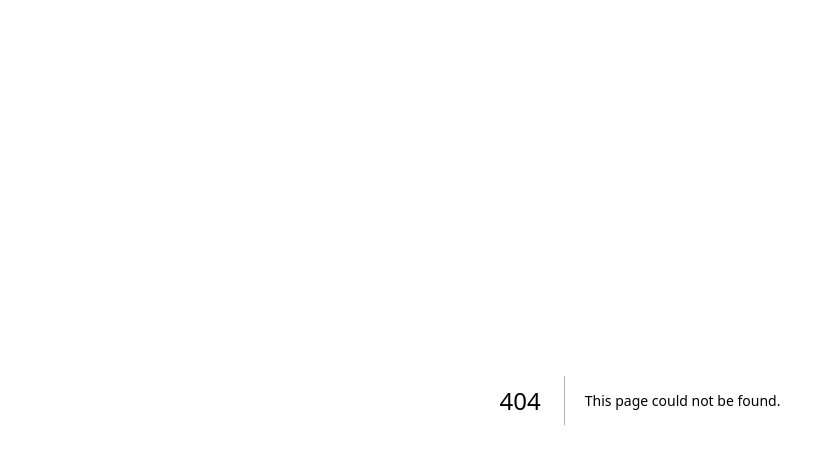
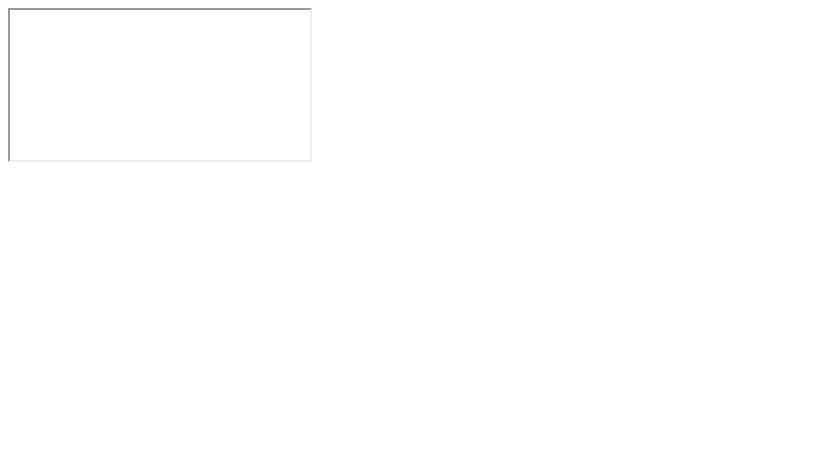
Before and after one commit to josephdougs/personal_site, a Next.js app in the folder personal_site/: page /home/games/bikeGame in a window 1280 px wide. Before the commit this address had no page. Shown: the top 464 px of the page, without its empty margins (0-835 px from the left). Built offline with nearby package versions, Linux system fonts and the light colour scheme.

Commit message:
new file

```diff
--- /dev/null
+++ b/personal_site/pages/home/games/bikeGame.tsx
@@ -0,0 +1,5 @@
+
+export default function BikeGame() {
+    return (
+        <iframe src="./games/bike.html" className='gamesIFrame'></iframe>
+    )};
```
